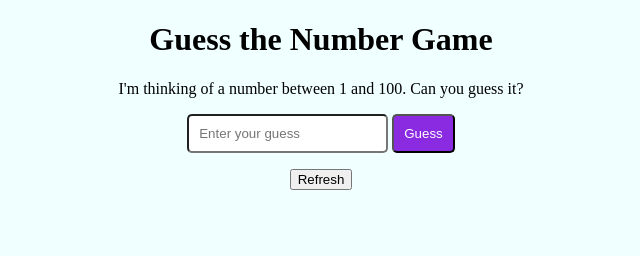
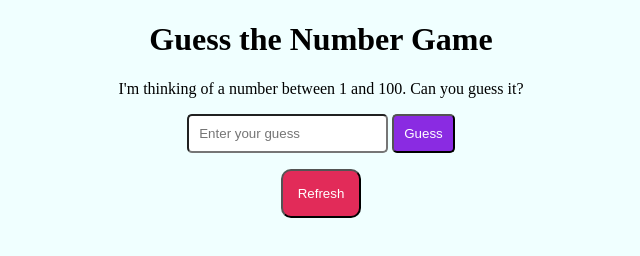
Before and after one commit to Evelynemunguti/guess-the-number, a plain HTML site: page index.html in a window 1280 px wide. Shown: the whole page, without its empty margins (319-959 px from the left). Drawn offline with Linux system fonts and the light colour scheme.

Commit message:
added style to refresh

```diff
--- a/style.css
+++ b/style.css
@@ -16,3 +16,9 @@ body{
 
     border-radius: 5px;
 }
+#resetButton{
+    padding: 15px;
+    background-color: rgb(226, 43, 89);
+    color: white;
+    border-radius: 10px;
+}
```
